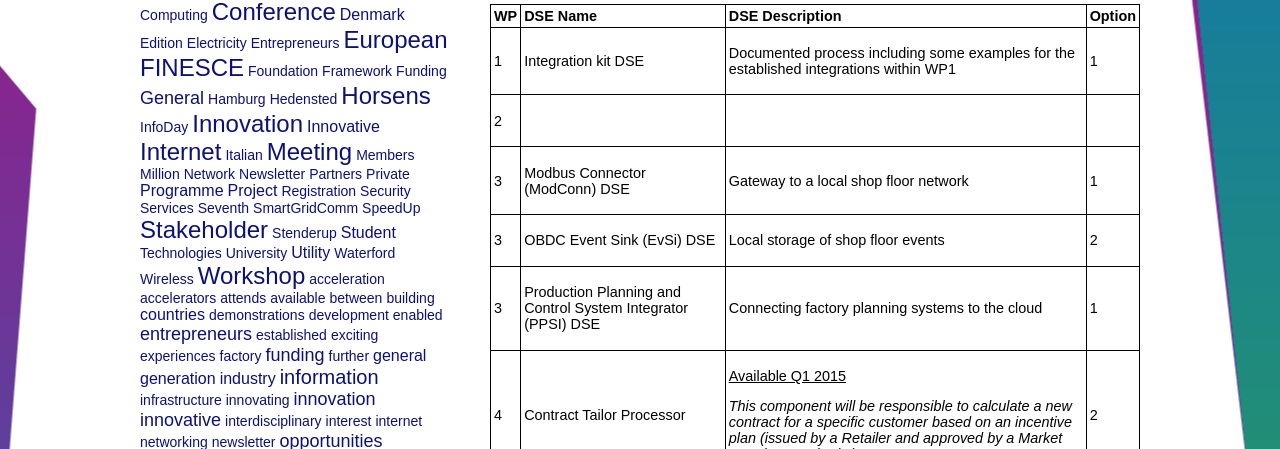
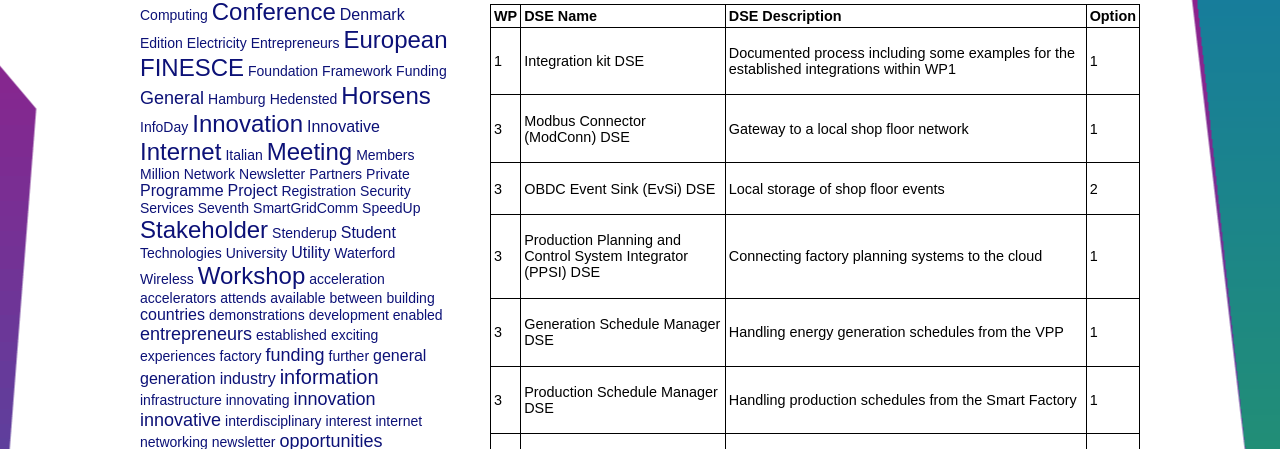
Before and after one commit to FINESCE/finesce.github.io, a plain HTML site: page index.html in a window 1280 px wide. Shown: the part 497-946 px from the top of the page. Drawn offline with Linux system fonts and the light colour scheme; a script that the page names is missing.

Commit message:
* Added two WP3 DSEs

```diff
--- a/index.html
+++ b/index.html
@@ -261,12 +261,6 @@ function ShowNewsletter() {
                 <td><p>1</p></td>
               </tr>
               <tr>
-                <td><p>2</p></td>
-                <td><p></p></td>
-                <td><p></p></td>
-                <td><p></p></td>
-              </tr>
-              <tr>
                 <td><p>3</p></td>
                 <td><p>Modbus Connector (ModConn) DSE</p></td>
                 <td><p>Gateway to a local shop floor network</p></td>
@@ -282,6 +276,18 @@ function ShowNewsletter() {
                 <td><p>3</p></td>
                 <td><p>Production Planning and Control System Integrator (PPSI) DSE</p></td>
                 <td><p>Connecting factory planning systems to the cloud</p></td>
+                <td><p>1</p></td>
+              </tr>
+              <tr>
+                <td><p>3</p></td>
+                <td><p>Generation Schedule Manager DSE</p></td>
+                <td><p>Handling energy generation schedules from the VPP</p></td>
+                <td><p>1</p></td>
+              </tr>
+              <tr>
+                <td><p>3</p></td>
+                <td><p>Production Schedule Manager DSE</p></td>
+                <td><p>Handling production schedules from the Smart Factory</p></td>
                 <td><p>1</p></td>
               </tr>
               <tr>
```
